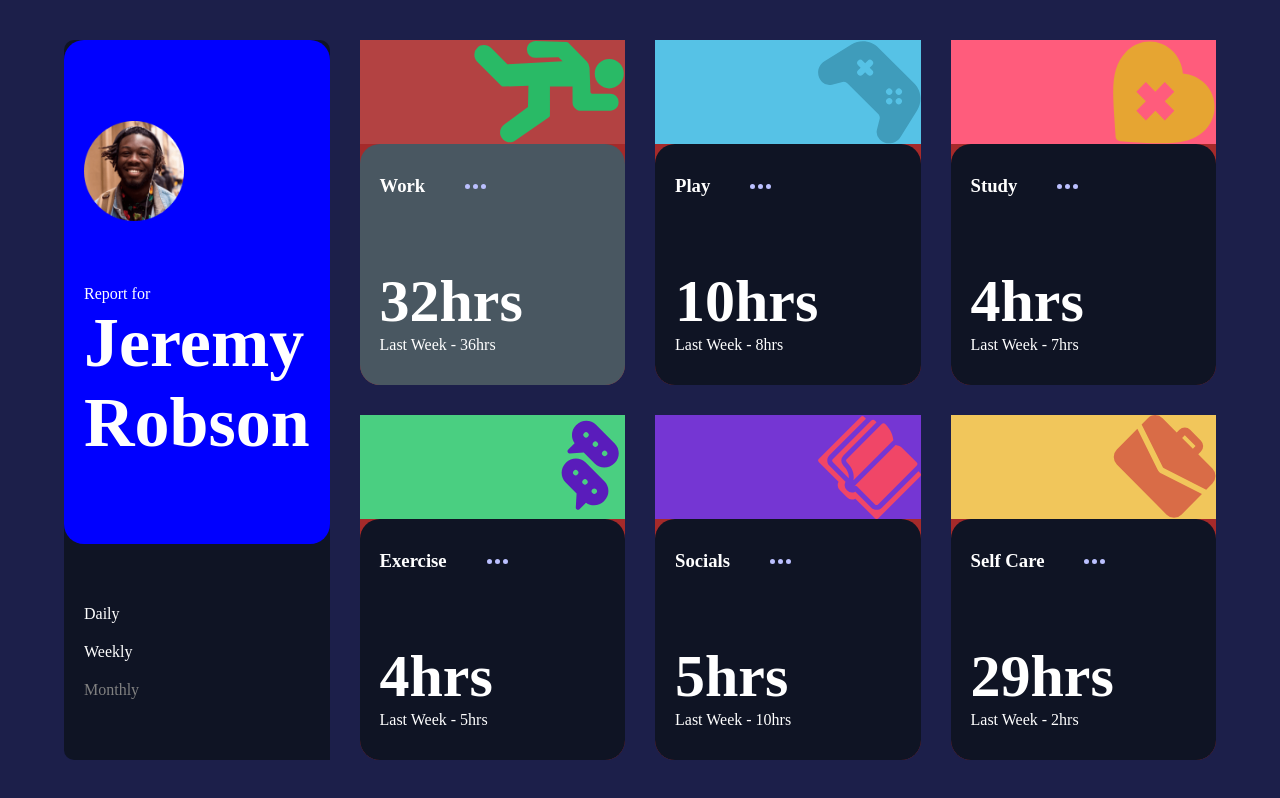
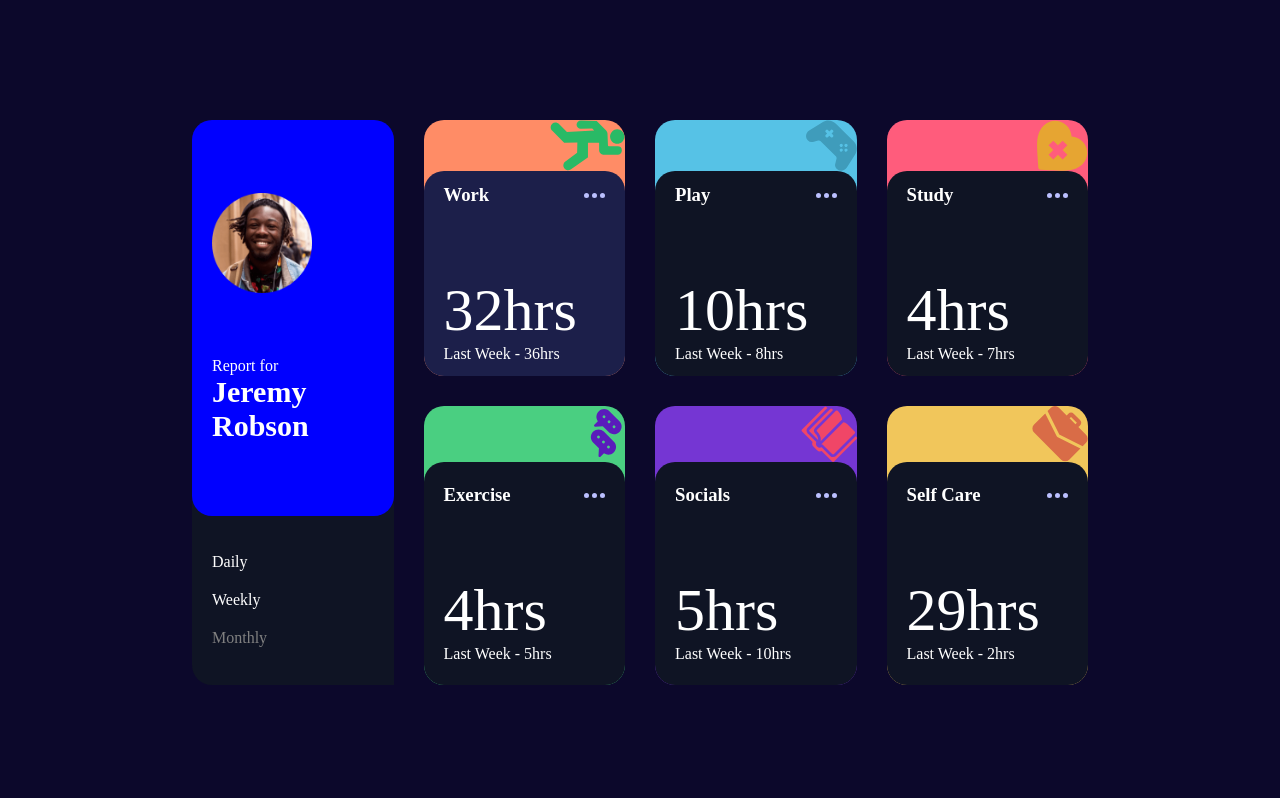
Before and after one commit to Maxon-debug/ASSIGNMENT-5, a plain HTML site: page index.html in a window 1280 px wide. Drawn offline with Linux system fonts and the light colour scheme.

Commit message:
finalupdates

```diff
--- a/index.html
+++ b/index.html
@@ -16,8 +16,8 @@
                     </div>
                     <div class="caption">
                         <p>Report for</p>
-                        <h1>  Jeremy <br> Robson
-                        </h1>
+                        <h2>  Jeremy <br> Robson
+                        </h2>
                     </div>
                 </div>
                 <div class="details">
@@ -30,7 +30,7 @@
                 </div>
             </div>
             <div class="two">
-                <div class="main-div">
+                <div class="main-div1">
                     <div class="child-div12">
                         <img src="images/icon-exercise.svg" alt="">
                     </div>
@@ -52,7 +52,7 @@
                 </div>
             </div>
             <div class="three">
-                <div class="main-div">
+                <div class="main-div2">
                     <div class="child-div13">
                         <img src="images/icon-play.svg" alt="">
                     </div>
@@ -74,7 +74,7 @@
                 </div>
             </div>
             <div class="four">
-                <div class="main-div">
+                <div class="main-div3">
                     <div class="child-div14">
                         <img src="images/icon-self-care.svg" alt="">
                     </div>
@@ -96,7 +96,7 @@
                 </div>
             </div>
             <div class="five">
-                <div class="main-div">
+                <div class="main-div4">
                     <div class="child-div15">
                         <img src="images/icon-social.svg" alt="">
                     </div>
@@ -118,7 +118,7 @@
                 </div>
             </div>
             <div class="six">
-                <div class="main-div">
+                <div class="main-div5">
                     <div class="child-div16">
                         <img src="images/icon-study.svg" alt="">
                     </div>
@@ -140,7 +140,7 @@
                 </div>
             </div>
             <div class="seven">
-                <div class="main-div">
+                <div class="main-div6">
                     <div class="child-div17">
                         <img src="images/icon-work.svg" alt="">
                     </div>
--- a/styles.css
+++ b/styles.css
@@ -1,18 +1,24 @@
 *{
     margin: 0;
 }
+
+
 .container{
     height: 100vh;
     width: 100%;
-    background-color: hsl(235, 46%, 20%);
+    background-color: hsl(247, 67%, 10%);
     display: flex;
     justify-content: center;
     align-items: center;
+    justify-content: space-around;
 
 }
+h2{
+    font-size: 30px;
+}
 .content{
-    height: 90%;
-    width: 90%;
+    height: 70%;
+    width: 70%;
     /* display: flex; */
     /* justify-content: center;
     align-items: center; */
@@ -30,8 +36,9 @@
 .one{
     background-color:hsl(226, 43%, 10%);
     width: 100%;
-    border-radius: 10px;
+    border-radius: 20px;
     grid-area: one;
+
 }
 .imagep img{
     height: 100px;
@@ -41,7 +48,8 @@
     margin-left: 20px;
 }
 h1{
-    font-size: 70px;
+    font-size: 30px;
+    font-weight: 100;
 }
 .max p{
     color: gray;
@@ -79,12 +87,12 @@ p{ color: white;}
     /* background-color: violet; */
     grid-area: two;
 }
-.main-div{
+.main-div1{
     display: flex;
     height: 100%;
     width: 100%;
     flex-direction: column;
-    background-color:hsl(235, 45%, 61%);
+    background-color:hsl(15, 100%, 70%);
     justify-content: center;
     border-radius: 20px;
     /* align-items: center; */
@@ -92,18 +100,19 @@ p{ color: white;}
 .child-div12{
     display: flex;
     justify-content: flex-end;
+    /* background-color: hsl(348, 100%, 68%); */
     /* background-color: hsl(15, 100%, 70%); */
     width: 100%;
-    height: 30%;
+    height: 20%;
 }
 .child-div22{
-    background-color: rgb(73, 87, 97);
+    background-color: hsl(235, 46%, 20%);
     display: flex;
     flex-direction: column;
     color: white;
     gap: 50px;
     width: 100%;
-    height: 70%;
+    height: 80%;
     border-radius: 20px;
     justify-content: center;
 
@@ -116,6 +125,8 @@ p{ color: white;}
     /* justify-content: space-evenly; */
     gap: 70px;
     margin-bottom: 20px;
+    justify-content: space-between;
+    margin-right: 20px;
 }
 .work{
     margin-left: 20px;
@@ -124,20 +135,24 @@ p{ color: white;}
     /* background-color: rgb(251, 255, 0); */
     grid-area: three;
 }
-.main-div{
+.main-div2{
+    height: 100%;
+    width: 100%;
     display: flex;
     flex-direction: column;
-    background-color: brown;
+    /* background-color: brown; */
     justify-content: center;
     width: 100%;
     /* align-items: center; */
+    background-color: hsl(195, 74%, 62%);
+    border-radius: 20px;
 }
 .child-div13{
     display: flex;
     justify-content: flex-end;
-    background-color: hsl(195, 74%, 62%);
+    /* background-color: hsl(195, 74%, 62%); */
     width: 100%;
-    height: 30%;
+    height: 20%;
 }
 .child-div23{
     background-color: hsl(226, 43%, 10%);
@@ -145,7 +160,7 @@ p{ color: white;}
     flex-direction: column;
     gap: 50px;
     width: 100%;
-    height: 70%;
+    height: 80%;
     color: white;
     justify-content: center;
     border-radius: 20px;
@@ -159,29 +174,34 @@ p{ color: white;}
     /* background-color: rgb(155, 238, 130); */
     grid-area: four;
 }
-.main-div{
+.main-div3{
     display: flex;
     flex-direction: column;
-    background-color: brown;
+    /* background-color: brown; */
     justify-content: center;
     /* align-items: center; */
+    height: 100%;
+    width: 100%;
+    background-color: hsl(348, 100%, 68%);
+    border-radius: 20px;
 }
 .child-div14{
     display: flex;
     justify-content: flex-end;
-    background-color: hsl(348, 100%, 68%)
-    ;
+    /* background-color: hsl(348, 100%, 68%)
+    ; */
     width: 100%;
-    height: 30%;
+    height: 20%;
 }
 .child-div24{
     background-color: hsl(226, 43%, 10%);
+    border-radius: 20px;
     display: flex;
     flex-direction: column;
     color: white;
     gap: 50px;
     width: 100%;
-    height: 70%;
+    height: 80%;
     justify-content: center;
     border-radius: 20px;
 }
@@ -194,29 +214,35 @@ p{ color: white;}
     /* background-color: rgb(155, 238, 130); */
     grid-area: five;
 }
-.main-div{
+.main-div4{
     display: flex;
 
     flex-direction: column;
-    background-color: brown;
+    /* background-color: brown; */
     justify-content: center;
     /* align-items: center; */
+    height: 100%;
+    background-color: hsl(145, 58%, 55%);
+   width: 100%;
+   border-radius: 20px;
+
 }
 .child-div15{
     display: flex;
     justify-content: flex-end;
-    background-color: hsl(145, 58%, 55%);
+
     width: 100%;
-    height: 30%;
+    height: 20%;
 }
 .child-div25{
     background-color: hsl(226, 43%, 10%);
+    border-radius: 20px;
     display: flex;
     flex-direction: column;
     gap: 50px;
     color: white;
     width: 100%;
-    height: 70%;
+    height: 80%;
     justify-content: center;
     border-radius: 20px;
 }
@@ -229,19 +255,23 @@ p{ color: white;}
     /* background-color: rgb(155, 238, 130); */
     grid-area: six;
 }
-.main-div{
+.main-div5{
     display: flex;
     flex-direction: column;
-    background-color: brown;
+    /* background-color: brown; */
     justify-content: center;
     /* align-items: center; */
+    height: 100%;
+    background-color: hsl(264, 64%, 52%);
+    width: 100%;
+    border-radius: 20px;
 }
 .child-div16{
     display: flex;
     justify-content: flex-end;
-    background-color: hsl(264, 64%, 52%);
+
     width: 100%;
-    height: 30%;
+    height: 20%;
 }
 .child-div26{
     background-color:hsl(226, 43%, 10%) ;
@@ -250,7 +280,7 @@ p{ color: white;}
     gap: 50px;
     color: white;
     width: 100%;
-    height: 70%;
+    height: 80%;
     justify-content: center;
     border-radius: 20px;
 }
@@ -263,19 +293,23 @@ p{ color: white;}
     /* background-color: rgb(155, 238, 130); */
     grid-area: seven;
 }
-.main-div{
+.main-div6{
     display: flex;
     flex-direction: column;
-    background-color: brown;
+    /* background-color: brown; */
     justify-content: center;
     /* align-items: center; */
+    height: 100%;
+    width: 100%;
+    background-color:hsl(43, 84%, 65%);
+    border-radius: 20px;
 }
 .child-div17{
     display: flex;
     justify-content: flex-end;
-    background-color:hsl(43, 84%, 65%);
+    /* background-color:hsl(43, 84%, 65%); */
     width: 100%;
-    height: 30%;
+    height: 20%;
 }
 .child-div27{
     background-color: hsl(226, 43%, 10%);
@@ -284,7 +318,7 @@ p{ color: white;}
     gap: 50px;
     width: 100%;
     color: white;
-    height: 70%;
+    height: 80%;
     justify-content: center;
     border-radius: 20px;
 }
@@ -296,6 +330,3 @@ p{ color: white;}
 .lower-child h1{
     font-size: 60px;
 }
-.child-div12{
-    background-color: rgb(179, 66, 66);
-}
```
